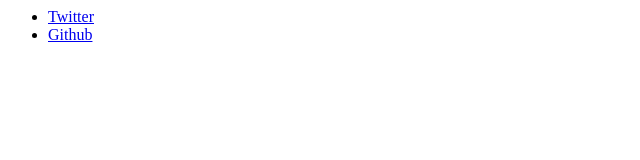
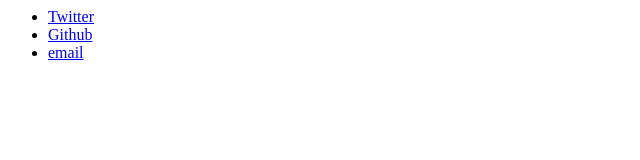
Before and after one commit to mrk-its/mrk-its.github.io, a plain HTML site: page index.html in a window 1280 px wide. Shown: the full height of the page, 0-640 px from the left. Drawn offline with Linux system fonts and the light colour scheme.

Commit message:
add email address

```diff
--- a/index.html
+++ b/index.html
@@ -1,4 +1,5 @@
 <ul>
     <li><a href="https://twitter.com/emrk" rel="me">Twitter</a></li>
     <li><a href="https://github.com/mrk-its" rel="me">Github</a></li>
+    <li><a href="mailto:mrk+hp@sed.pl" rel="me">email</a></li>
 </ul>
```
